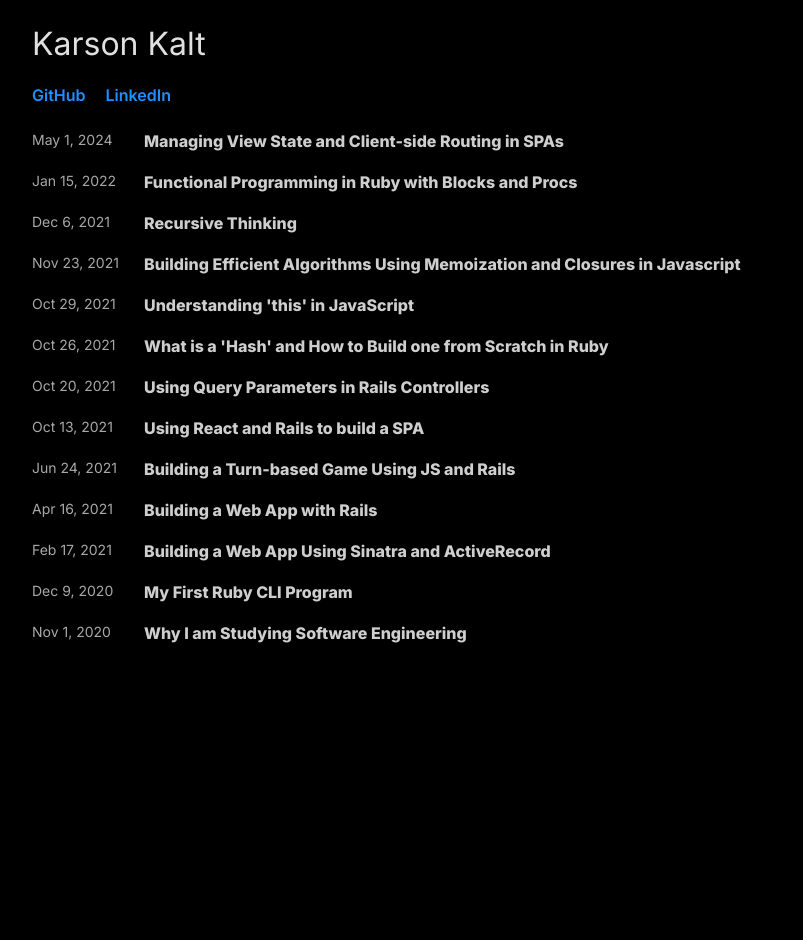
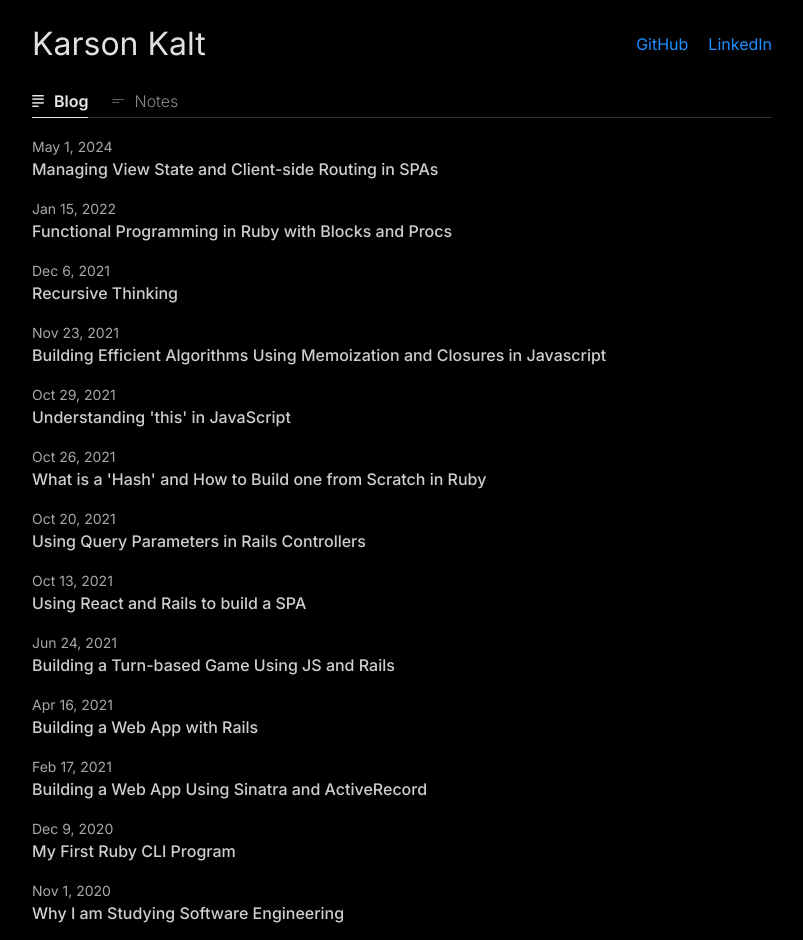
Before and after one commit to karsonkalt/karsonkalt.github.io, a Jekyll site: the page built from index.markdown, in a window 1280 px wide. Shown: the whole page, without its empty margins (238-1041 px from the left). Built offline with Jekyll 4.4.1, drawn with Linux system fonts in a browser that asks for light colours; before the commit the page ends 900 px from its top, so only the background shows below that.

Commit message:
add notes

```diff
--- a/_config.yml
+++ b/_config.yml
@@ -3,6 +3,10 @@
   name: Karson Kalt
   email: kars.kalt@gmail.com
 
+collections:
+  notes:
+    output: true
+
 plugins:
   - jekyll-feed
   - jekyll-seo-tag
--- a/_layouts/base.html
+++ b/_layouts/base.html
@@ -19,9 +19,8 @@
   <main>
     {{ content }}
   </main>
-  <script src="{{ 'assets/js/devToolsGreeting.js' | relative_url }}"></script>
   <script src="https://unpkg.com/scrollreveal"></script>
-  <script src="{{ 'assets/js/scrollReveal.js' | relative_url }}"></script>
+  <script src="{{ 'assets/js/index.js' | relative_url }}"></script>
 </body>
 
 </html>
--- a/_layouts/home.html
+++ b/_layouts/home.html
@@ -3,8 +3,10 @@
 ---
 
 {% assign posts = site.posts %}
+{% assign notes = site.notes %}
 
 
+<div class="header">
   <h1>Karson Kalt</h1>
   <nav class="nav">
     <a href="http://www.github.com/karsonkalt" target="_blank">
@@ -14,7 +16,51 @@
       LinkedIn
     </a>
   </nav>
+</div>
 
+<div class="tab-container">
+  <ul role="tablist">
+    <li role="presentation">
+      <button role="tab" id="blog" aria-controls="panel-1" aria-selected="true">
+        <svg id="Layer_1" data-name="Layer 1" xmlns="http://www.w3.org/2000/svg" viewBox="0 0 24 24" stroke-width="1.5"
+          width="12" height="12" fill="currentColor">
+          <defs>
+            <style>
+              .cls-6374f8d9b67f094e4896c640-1 {
+                fill: none;
+                stroke: currentColor;
+                stroke-miterlimit: 10;
+              }
+            </style>
+          </defs>
+          <line class="cls-6374f8d9b67f094e4896c640-1" x1="0.5" y1="1.46" x2="23.5" y2="1.46"></line>
+          <line class="cls-6374f8d9b67f094e4896c640-1" x1="0.5" y1="8.17" x2="23.5" y2="8.17"></line>
+          <line class="cls-6374f8d9b67f094e4896c640-1" x1="0.5" y1="15.83" x2="23.5" y2="15.83"></line>
+          <line class="cls-6374f8d9b67f094e4896c640-1" x1="0.5" y1="22.54" x2="12.96" y2="22.54"></line>
+        </svg>
+        Blog
+      </button>
+    </li>
+    <li role="presentation">
+      <button role="tab" id="notes" aria-controls="panel-2" aria-selected="false">
+        <svg id="Layer_1" data-name="Layer 1" xmlns="http://www.w3.org/2000/svg" viewBox="0 0 24 24" stroke-width="1.5"
+          width="12" height="12" fill="currentColor">
+          <defs>
+            <style>
+              .cls-6374f8d9b67f094e4896c66c-1 {
+                fill: none;
+                stroke: currentColor;
+                stroke-miterlimit: 10;
+              }
+            </style>
+          </defs>
+          <line class="cls-6374f8d9b67f094e4896c66c-1" x1="0.5" y1="9.13" x2="23.5" y2="9.13"></line>
+          <line class="cls-6374f8d9b67f094e4896c66c-1" x1="0.5" y1="14.88" x2="13.92" y2="14.88"></line>
+        </svg>Notes</button>
+    </li>
+  </ul>
+
+  <div id="panel-1" role="tabpanel" aria-labelledby="blog" aria-hidden="false">
     <ul class="blog-list">
       {%- assign date_format = site.minima.date_format | default: "%b %-d, %Y" -%}
       {%- for post in posts -%}
@@ -25,9 +71,21 @@
             {{ post.title | escape }}
           </span>
         </a>
-    {%- if site.show_excerpts -%}
-    {{ post.excerpt }}
-    {%- endif -%}
       </li>
       {%- endfor -%}
     </ul>
+  </div>
+
+  <div id="panel-2" role="tabpanel" aria-labelledby="notes" aria-hidden="true">
+    <ul class="blog-list">
+      {%- for note in notes -%}
+      <li>
+        <a class="post-link" href="{{ note.url | relative_url }}">
+          <span class="post-meta">{{ note.date | date: date_format }}</span>
+          <span class="post-title-list">{{ note.title | escape }}</span>
+        </a>
+      </li>
+      {%- endfor -%}
+    </ul>
+  </div>
+</div>
--- a/_sass/custom-styles.scss
+++ b/_sass/custom-styles.scss
@@ -1,10 +1,80 @@
+.header {
+  display: flex;
+  justify-content: space-between;
+  align-items: center;
+  padding-bottom: 20px;
+
+  h1 {
+    margin-bottom: unset;
+  }
+
+  @media (max-width: 800px) {
+    flex-direction: column;
+    align-items: flex-start;
+    padding-bottom: 40px;
+  }
+}
+
+// TABS
+.tab-container {
+  display: flex;
+  flex-direction: column;
+}
+
+ul[role="tablist"] {
+  display: flex;
+  flex-direction: row;
+  gap: 24px;
+  padding: 0;
+  margin: 0;
+  list-style: none;
+  margin-bottom: 16px;
+  border-bottom: 1px solid #363636;
+}
+
+button[role="tab"] {
+  all: unset;
+  cursor: pointer;
+  font-size: 1em;
+  padding: 0px 0px 4px 0px;
+  transition: border-color 0.2s ease-in-out, font-weight 0.2s ease-in-out;
+  border-bottom: 1px solid transparent;
+  color: #898989;
+  display: flex;
+  gap: 10px;
+  align-items: center;
+  transform: translateY(1px);
+
+  &:hover {
+    color: #c6c6c6;
+  }
+
+  &[aria-selected="true"] {
+    font-weight: 600;
+    // text-decoration: underline;
+    // background-color: #e8e8e837;
+    color: #e8e8e8;
+    border-color: #e8e8e8;
+
+    & svg {
+      stroke-width: 3px;
+    }
+  }
+}
+
+[role="tabpanel"] {
+  display: none;
+  &[aria-hidden="false"] {
+    display: block;
+  }
+}
+
 nav {
-  padding-bottom: 20px;
   display: flex;
   flex-direction: row;
   gap: 20px;
   @media (max-width: 800px) {
-    flex-direction: row;
+    margin-top: 4px;
   }
 }
 
@@ -13,7 +83,7 @@
   background-color: unset;
   display: inline-flex;
   font-size: 16px !important;
-  font-weight: 600;
+  font-weight: 400;
   position: relative;
 }
 
@@ -42,21 +112,17 @@
   display: inline-flex;
   gap: 12px;
   font-size: 16px !important;
-  font-weight: 800;
+  font-weight: 500;
   color: #cecece !important;
   &:hover {
     color: #ffffff !important;
   }
   font-size: $small-font-size;
-  width: 100%;
-  @media (max-width: 800px) {
-    flex-direction: column;
-    justify-content: space-between;
-    gap: 0px;
-  }
+  flex-direction: column;
+  justify-content: space-between;
+  gap: 0px;
 }
 
-.post-link,
 div.highlight {
   visibility: hidden;
 }
--- a/assets/js/devToolsGreeting.js
+++ b/assets/js/index.js
@@ -22,3 +22,51 @@
 If you're interested in connecting, please reach out to me via LinkedIn at:
 http://linkedin.com/in/kaltkarson
 `);
+
+const TAB_QUERY_SELECTOR = "[role='tab']";
+
+const tabNodes = Array.from(document.querySelectorAll(TAB_QUERY_SELECTOR));
+
+tabNodes.forEach((tab) => {
+  tab.addEventListener("click", () => {
+    history.replaceState(null, null, "#" + tab.id);
+    applyChanges(tab);
+  });
+});
+
+window.onhashchange = function () {
+  const tab = document.querySelector(location.hash);
+  if (tab) {
+    applyChanges(tab);
+  }
+};
+
+function applyChanges(tab) {
+  tabNodes.forEach((item) => {
+    const isSelected = item === tab;
+    item.setAttribute("aria-selected", isSelected.toString());
+    document
+      .getElementById(item.getAttribute("aria-controls"))
+      .setAttribute("aria-hidden", (!isSelected).toString());
+  });
+}
+
+if (location.hash) {
+  const tab = document.querySelector(location.hash);
+  if (tab) {
+    applyChanges(tab);
+  }
+}
+
+// ScrollReveal().reveal(".post-link", {
+//   distance: "10%",
+//   origin: "bottom",
+//   // reset: true,
+// });
+
+ScrollReveal().reveal("div.highlight", {
+  delay: 100,
+  distance: "5%",
+  reset: true,
+  origin: "bottom",
+});
--- a/assets/js/scrollReveal.js
+++ /dev/null
@@ -1,12 +0,0 @@
-ScrollReveal().reveal(".post-link", {
-  distance: "10%",
-  origin: "bottom",
-  reset: true,
-});
-
-ScrollReveal().reveal("div.highlight", {
-  delay: 100,
-  distance: "5%",
-  reset: true,
-  origin: "bottom",
-});
```
Lines whose indentation alone changed are shown as unchanged.
